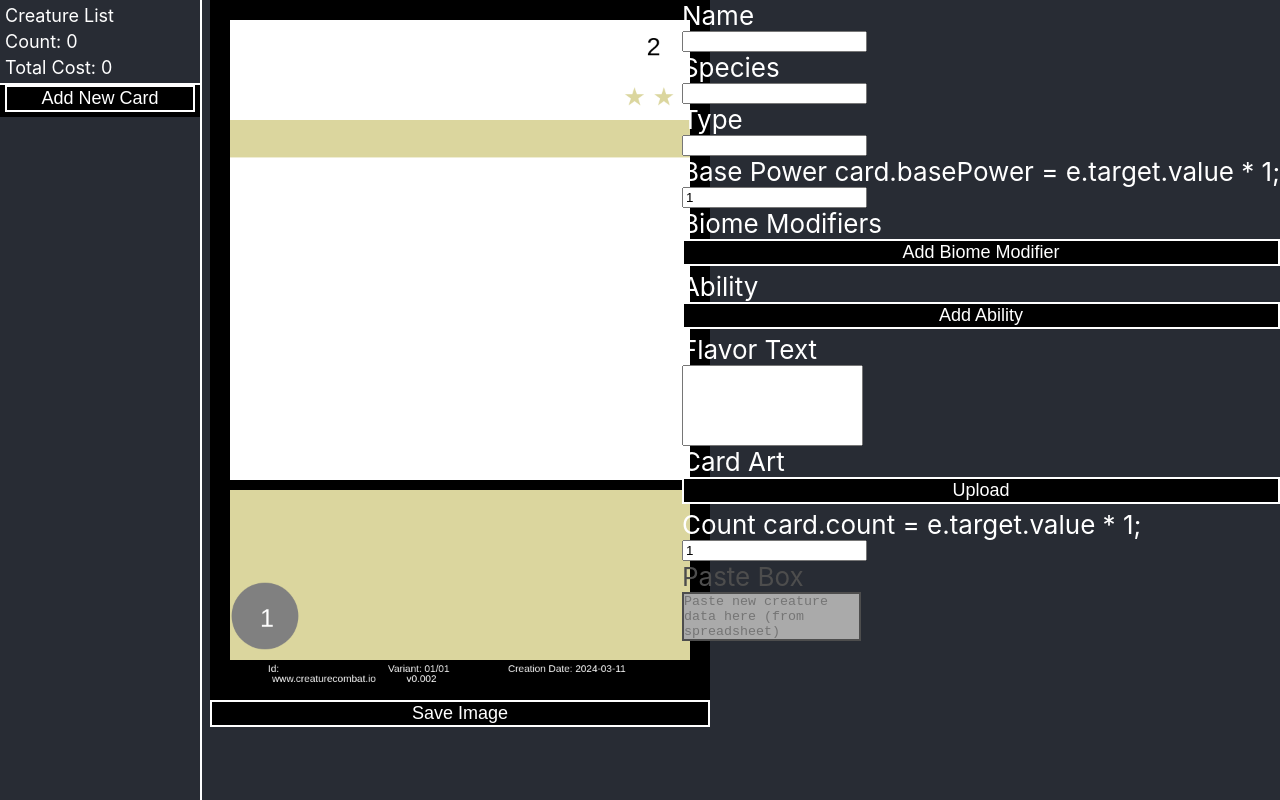
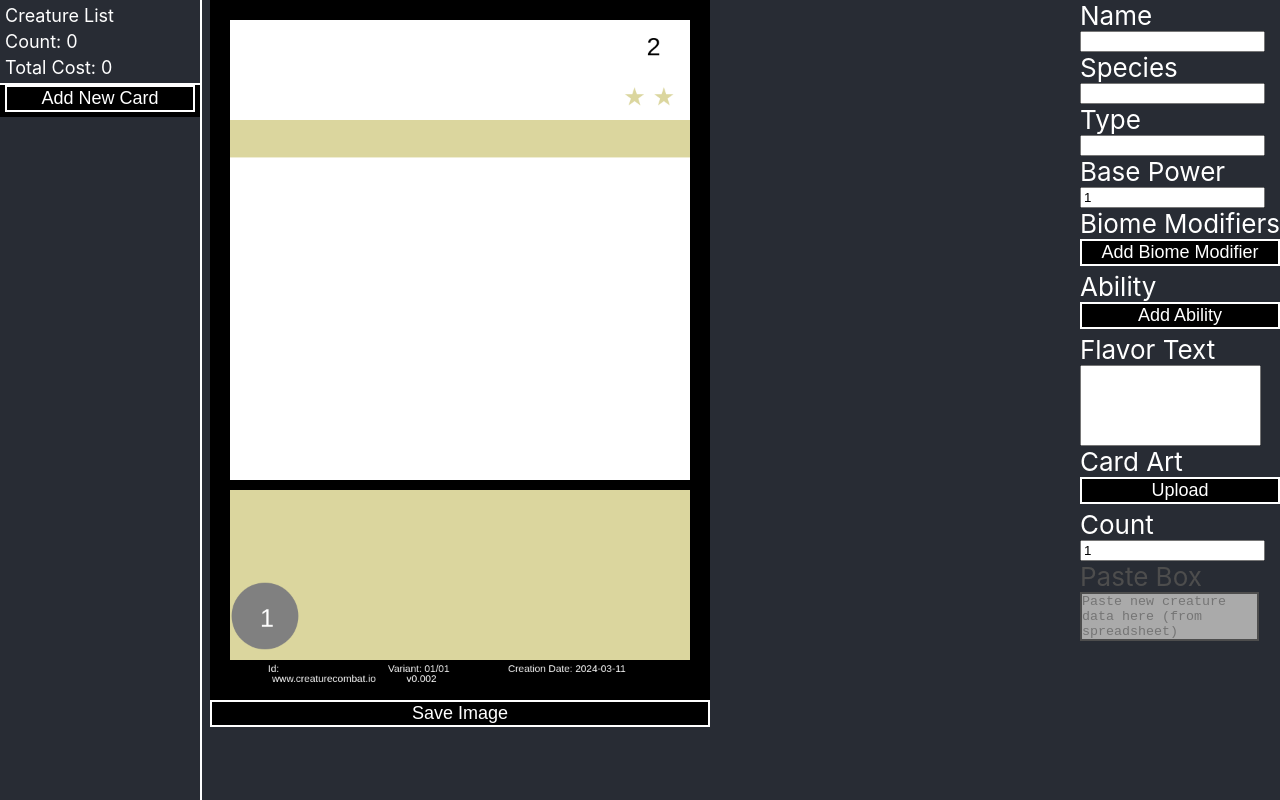
Before and after one commit to shieldgenerator7/CreatureCombat, a React (Create React App) app in the folder CardGenerator/react-canvas-draw/: page / in a window 1280 px wide. Built offline with nearby package versions, Linux system fonts and the light colour scheme.

Commit message:
Fix some number fields allowing values below 0

```diff
--- a/CardGenerator/react-canvas-draw/src/Components/EditPanel.js
+++ b/CardGenerator/react-canvas-draw/src/Components/EditPanel.js
@@ -37,9 +37,9 @@ function EditPanel({ card, setCard, updateCard, pasteString, setPasteString }) {
 
             {/* Base Power */}
             Base Power
-                card.basePower = e.target.value * 1;
             <div>
             <input type="number" className="field" onChange={(e) => {
+                card.basePower = Math.max(0, e.target.value * 1);
                 updateCard(card);
             }}
                 value={card.basePower}></input>
@@ -251,9 +251,9 @@ function EditPanel({ card, setCard, updateCard, pasteString, setPasteString }) {
 
             {/* Count */}
             Count
-                card.count = e.target.value * 1;
             <div>
             <input type="number" className="field" onChange={(e) => {
+                card.count = Math.max(0, e.target.value * 1);
                 updateCard(card);
             }}
                 value={card.count}></input>
```
